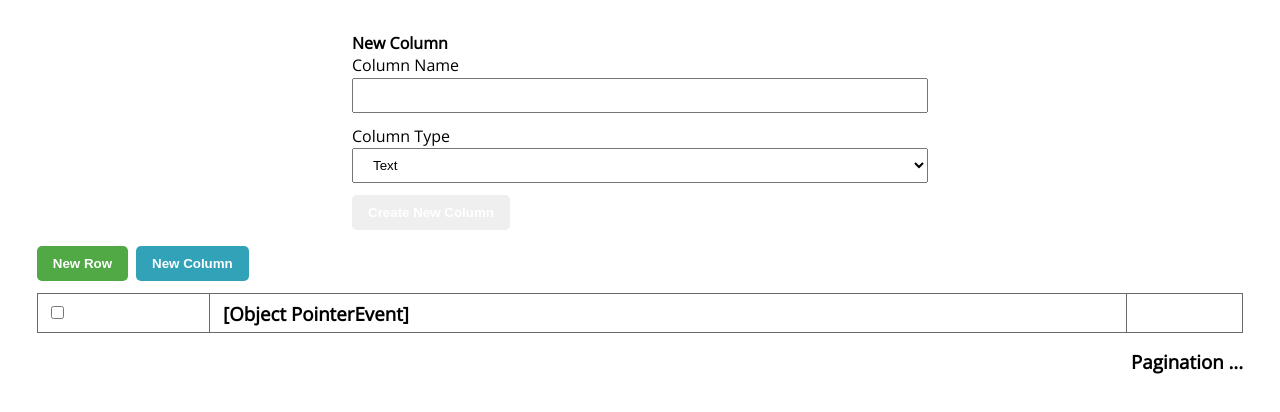
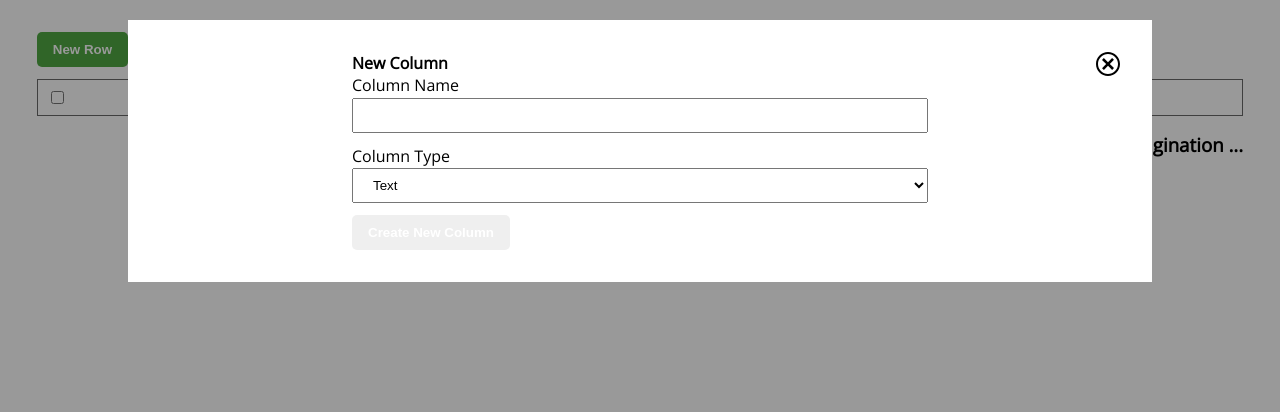
Before and after one commit to Jighdan/softwareRookies-dom-practice, a website built with webpack: page dist/index.html in a window 1280 px wide. Both pictures are taken after a click on the button "New Column". Built offline with nearby package versions, Linux system fonts and the light colour scheme.

Commit message:
Added modal box

```diff
--- a/src/scripts/domElements.js
+++ b/src/scripts/domElements.js
@@ -10,6 +10,10 @@ const element = {
 		newRow: document.getElementById("buttonNewRow"),
 		newColumn: document.getElementById("buttonNewColumn"),
 	},
+	modal: {
+		container: document.getElementById("modal"),
+		close: document.getElementById("modalClose")
+	},
 	form: document.getElementById("headerForm")
 };
 
--- a/src/scripts/globalEvents.js
+++ b/src/scripts/globalEvents.js
@@ -2,15 +2,19 @@ import element from "./domElements";
 import DOM from "./modules/domManagers/index";
 import table from "./tableData";
 
-const buttonAddRow = () => {
+const tableAddRow = () => {
 	table.addRow();
 	DOM.table.generate(element.table.container, table.data);
 };
 
-const buttonAddColumn = (columnName, columnType) => {
-	table.addColumn(columnName, columnType);
-	DOM.table.generate(element.table.container, table.data);
+const showModal = () => {
+	// Fire up the modal when clicked
+	element.modal.container.style.display = "block";
 };
+
+const modalClose = () => {
+	element.modal.container.display = "none";
+}
 
 const newColumnForm = (event) => {
 	event.preventDefault();
@@ -21,7 +25,18 @@ const newColumnForm = (event) => {
 
 export const initializeEvents = () => {
 	// Buttons
-	element.button.newRow.addEventListener("click", buttonAddRow);
-	element.button.newColumn.addEventListener("click", buttonAddColumn);
+	element.button.newRow.addEventListener("click", tableAddRow);
+	element.button.newColumn.addEventListener("click", showModal);
 	element.form.addEventListener("submit", newColumnForm);
+
+	// Modal
+	window.addEventListener("click", (event) => {
+		if (event.target === element.modal.container) {
+			element.modal.container.style.display = "none";
+		}
+	})
+
+	element.modal.close.addEventListener("click", () => (
+		element.modal.container.style.display = "none"
+	));
 };
--- /dev/null
+++ b/src/styles/components/_modal.scss
@@ -0,0 +1,27 @@
+.modal {
+	display: none;
+	position: fixed;
+	z-index: 1;
+	left: 0;
+	top: 0;
+	width: 100%;
+	height: 100%;
+	overflow: auto;
+	background-color: rgb(0, 0, 0);
+	background-color: rgba(0, 0, 0, 0.4);
+}
+
+.modal-body {
+	margin: calc(0.5vh + 1rem) auto;
+	padding: 2rem;
+	max-width: 80%;
+	background-color: #fff;
+}
+
+.modal-close {
+	float: right;
+
+	&:hover, &:focus {
+		cursor: pointer;
+	}
+}
--- a/src/styles/main.scss
+++ b/src/styles/main.scss
@@ -3,4 +3,5 @@
 
 @import "components/table";
 @import "components/buttons";
+@import "components/modal";
 @import "components/form";
```
Also changed, not shown: dist/icons/close.svg (added), dist/index.html, dist/script.js, dist/style.css.
